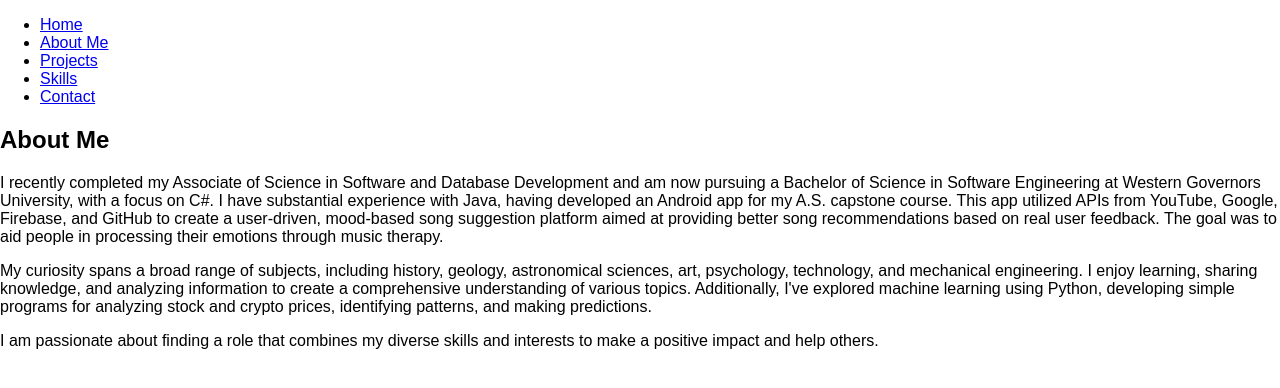
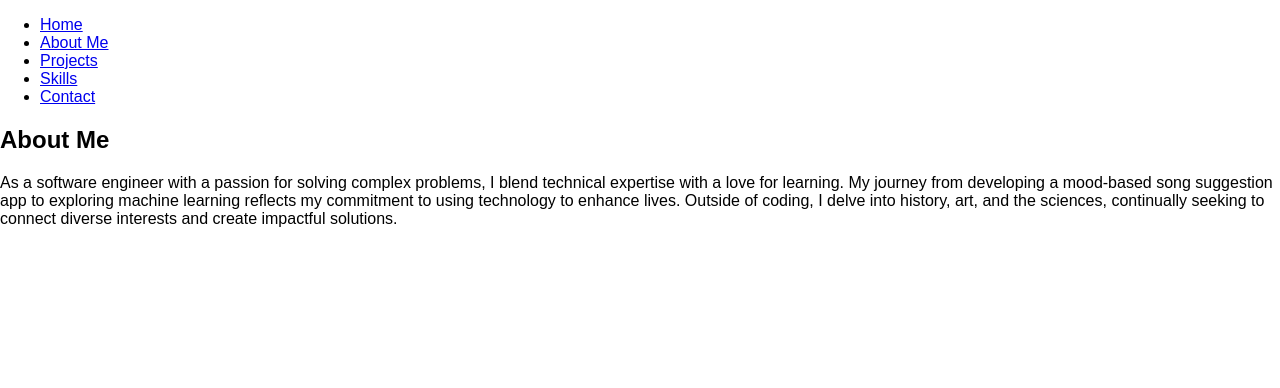
Before and after one commit to robertmorgan-se/react-amplify-portfolio, a React (Create React App) app: page /about-me in a window 1280 px wide. Shown: the top 388 px of the page. Built offline with nearby package versions, Linux system fonts and the light colour scheme.

Commit message:
Update to About Me

```diff
--- a/src/components/AboutMe.js
+++ b/src/components/AboutMe.js
@@ -5,13 +5,7 @@ const AboutMe = () => {
     <div>
       <h2>About Me</h2>
       <p>
-        I recently completed my Associate of Science in Software and Database Development and am now pursuing a Bachelor of Science in Software Engineering at Western Governors University, with a focus on C#. I have substantial experience with Java, having developed an Android app for my A.S. capstone course. This app utilized APIs from YouTube, Google, Firebase, and GitHub to create a user-driven, mood-based song suggestion platform aimed at providing better song recommendations based on real user feedback. The goal was to aid people in processing their emotions through music therapy.
-      </p>
-      <p>
-        My curiosity spans a broad range of subjects, including history, geology, astronomical sciences, art, psychology, technology, and mechanical engineering. I enjoy learning, sharing knowledge, and analyzing information to create a comprehensive understanding of various topics. Additionally, I've explored machine learning using Python, developing simple programs for analyzing stock and crypto prices, identifying patterns, and making predictions.
-      </p>
-      <p>
-        I am passionate about finding a role that combines my diverse skills and interests to make a positive impact and help others.
+        As a software engineer with a passion for solving complex problems, I blend technical expertise with a love for learning. My journey from developing a mood-based song suggestion app to exploring machine learning reflects my commitment to using technology to enhance lives. Outside of coding, I delve into history, art, and the sciences, continually seeking to connect diverse interests and create impactful solutions.
       </p>
     </div>
   );
```
